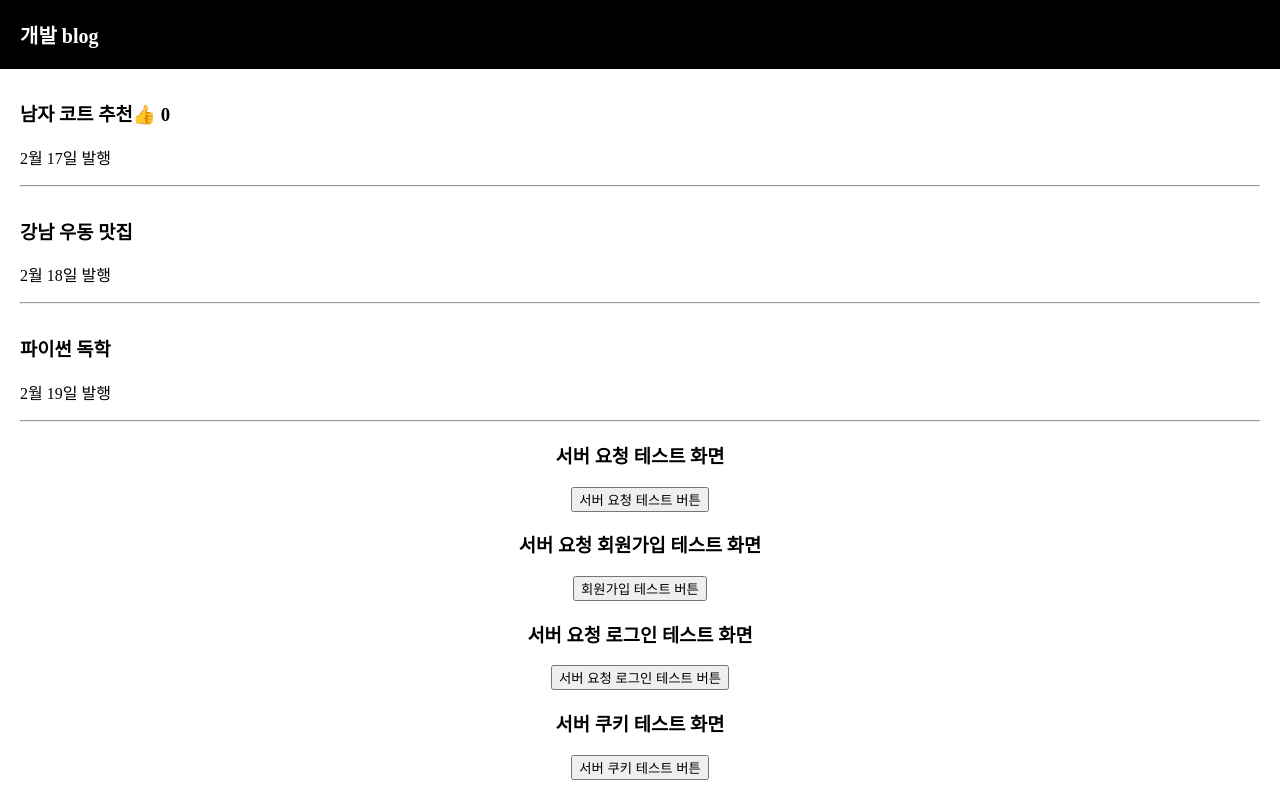
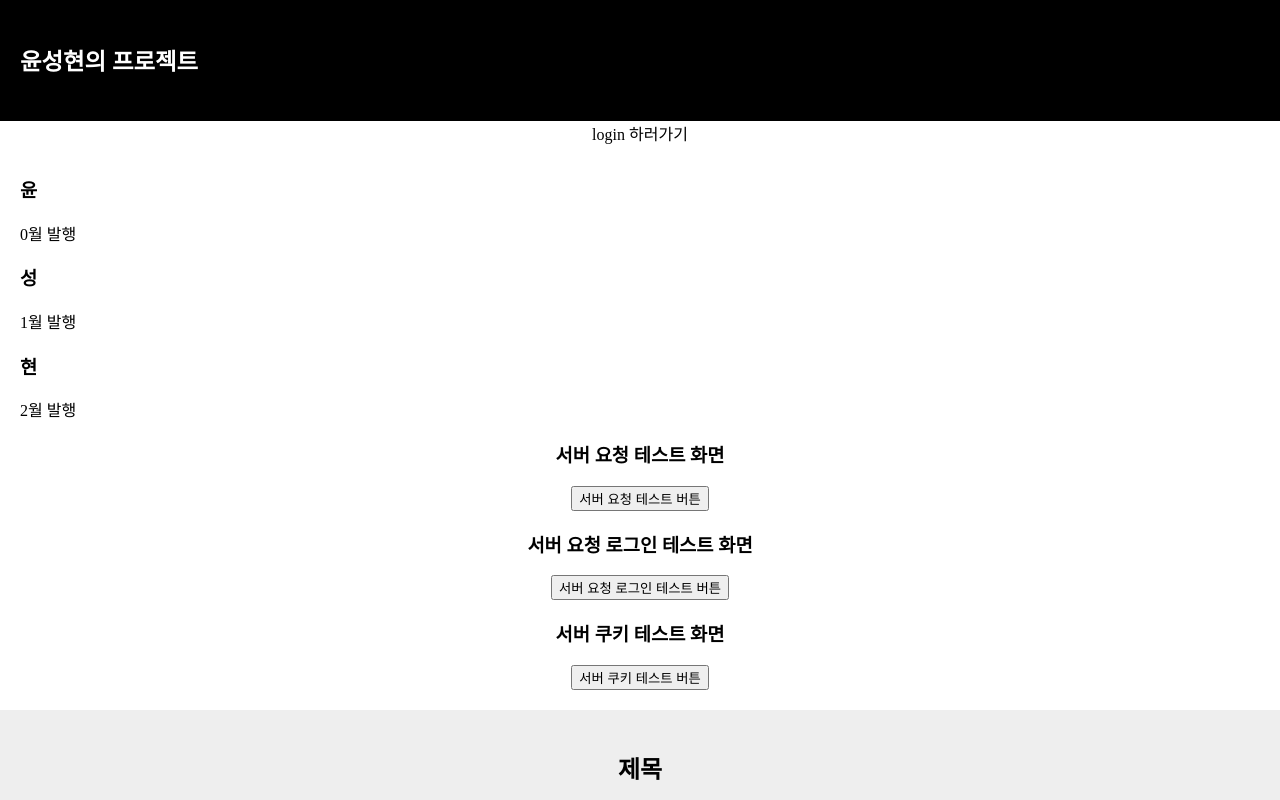
Before and after one commit to FouinK/Practice_React, a React (Create React App) app: page / in a window 1280 px wide. Shown: the top 800 px of the page. Built offline with nearby package versions, Linux system fonts and the light colour scheme.

Commit message:
모드로 랜더링 변경

```diff
--- a/src/App.css
+++ b/src/App.css
@@ -28,6 +28,15 @@ body {
   padding: 20px;
   background: #eee;
 }
+
+.server_test_join{
+  margin-top: 30px;
+  text-align: center;
+  padding-left: 20px;
+  padding-right: 20px;
+  background : blanchedalmond;
+}
+
 .App-logo {
   height: 40vmin;
   pointer-events: none;
--- a/src/App.js
+++ b/src/App.js
@@ -4,18 +4,49 @@ import logo from './logo.svg';
 import './App.css';
 import React, {useEffect, useState} from 'react';
 
-function App() {
-
-  let [ postname, postname_change ] = useState(['남자 코트 추천','강남 우동 맛집','파이썬 독학']);
-  let [like, like_change] = useState(0);
-  let posts = '강남 고기 맛집';
 
 
-  // function change_post(){
-  //     var newArray = [...postname];
-  //     newArray[0] = '여자 코트 추천';
-  //     postname_change(newArray);
-  // }
+const join = {
+  username : "zxc",
+  password : "111"
+}
+
+function Header(props){
+  return <header className='black-nav'>
+    <h3><a onClick={(event)=>{
+      event.preventDefault();
+      props.onChangeMode();
+    }}>윤성현의 프로젝트</a></h3>
+  </header>
+}
+
+function List(props){
+  const lis = [];
+
+  for(let i=0;i<props.postname.length;i++){
+    let p = props.postname[i];
+    lis.push(<div key={p}><h3>{p}</h3>
+    <p>{i}월 발행</p>
+    </div>)
+  }
+  return <div className='list'>{lis}</div>
+
+}
+
+function ServerJoin(props){
+  return       <div className='server_test_join'>
+    <h3>서버 요청 회원가입 테스트 화면</h3>
+    <button onClick={()=>{axios.post('/api/join',join)
+    .then((response)=>{
+      console.log(response.data);
+    })
+    .catch(function(error){
+      console.log(error);
+    })}}>회원가입 테스트 버튼</button>
+  </div>
+}
+
+function App() {
 
   const login = {
     username : "asd",
@@ -26,18 +57,32 @@ function App() {
     password : "111"
   }
 
-  const join = {
-    username : "zxc",
-    password : "111"
+  const [mode , setMode] = useState(1);
+  let [postname , setPostname] = useState('윤성현');
+  let content = null;
+
+  if(mode === 1){
+    content = <List postname={postname}></List>;
+  } else if(mode === 2){
+    content = <ServerJoin></ServerJoin>;
   }
 
   return (
     <div className="App">
-      <div className='black-nav'>
-        <div>개발 blog</div>
-      </div>
+
+      <Header title='title'onChangeMode={()=>{
+        setMode(1);
+      }}></Header>
+
+      <a onClick={(event)=>{
+        event.preventDefault();
+        setMode(2);
+      }}>login 하러가기</a>
+
+      {content}
+
       {/* <button onClick={ change_post }> 버튼 </button> */}
-      <div className='list'>
+      {/* <div className='list'>
         <h3> { postname[0] }<span onClick={ ()=>{like_change(like+1)} }>👍</span> {like} </h3>
         <p>2월 17일 발행</p>
         <hr/>
@@ -51,12 +96,11 @@ function App() {
         <h3> { postname[2] } </h3>
         <p>2월 19일 발행</p>
         <hr/>
-      </div>
-
+      </div> */}
 
       <div className='server_test'>
         <h3>서버 요청 테스트 화면</h3>
-        <button onClick={()=>{axios.get('http://localhost:8080/api/react_test_login',{params : {username : 'asd',password : '111'}},{ withCredentials: true })
+        <button onClick={()=>{axios.get('/api/react_test_login',{params : {username : 'asd',password : '111'}},{ withCredentials: true })
         .then((response)=>{
           console.log(response.data);
         })
@@ -65,16 +109,8 @@ function App() {
         })}}>서버 요청 테스트 버튼</button>
       </div>
 
-      <div className='server_test_join'>
-        <h3>서버 요청 회원가입 테스트 화면</h3>
-        <button onClick={()=>{axios.post('/api/join',join)
-        .then((response)=>{
-          console.log(response.data);
-        })
-        .catch(function(error){
-          console.log(error);
-        })}}>회원가입 테스트 버튼</button>
-      </div>
+
+
 
 
       <div className='server_test_login'>
@@ -90,7 +126,7 @@ function App() {
 
       <div className='cookie_test'>
         <h3>서버 쿠키 테스트 화면</h3>
-        <button onClick={()=>{axios.get('http://localhost:8080/api/select_cookie',{ withCredentials: true })
+        <button onClick={()=>{axios.get('/api/select_cookie',{ withCredentials: true })
         .then((response)=>{
           console.log(response.data);
         })
```
